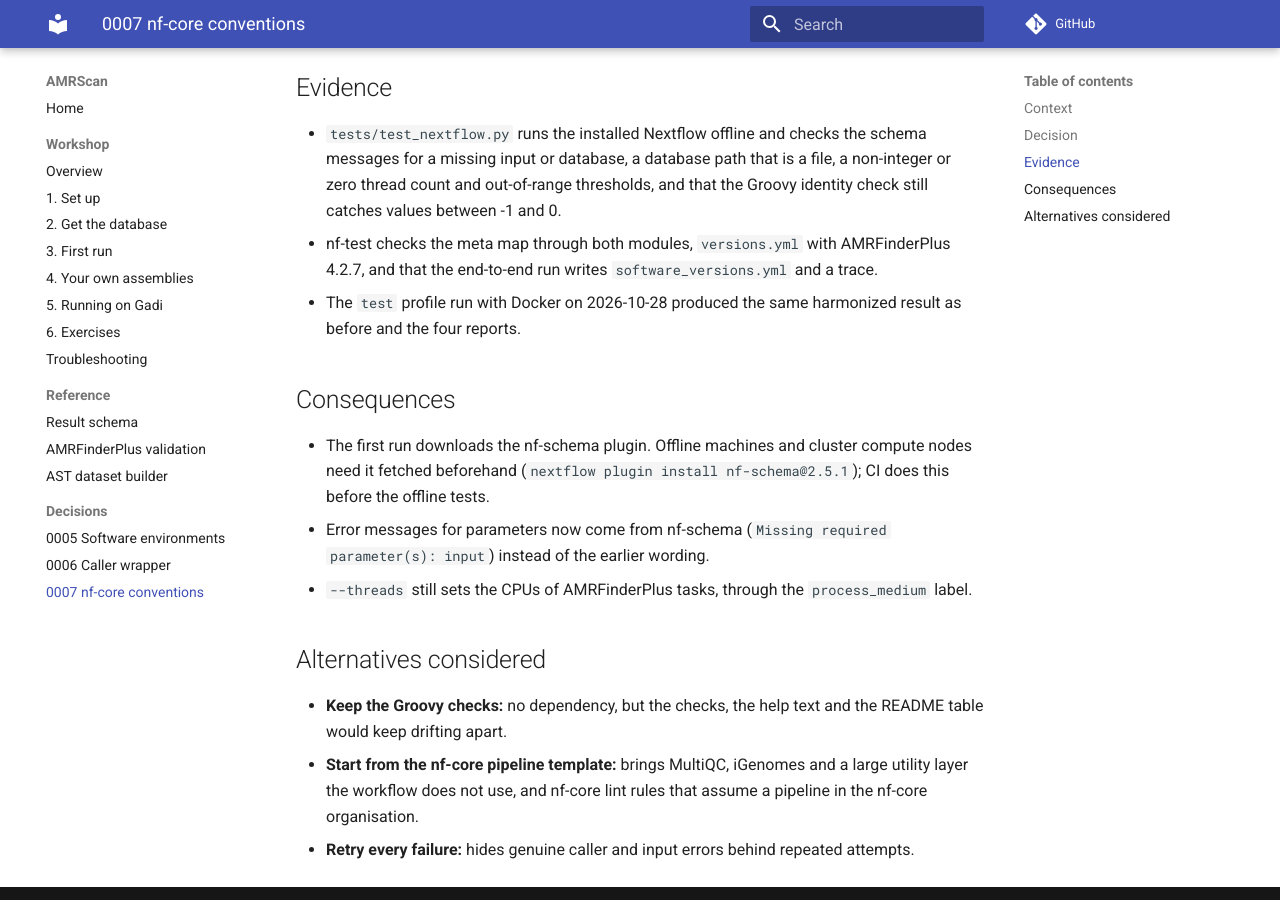
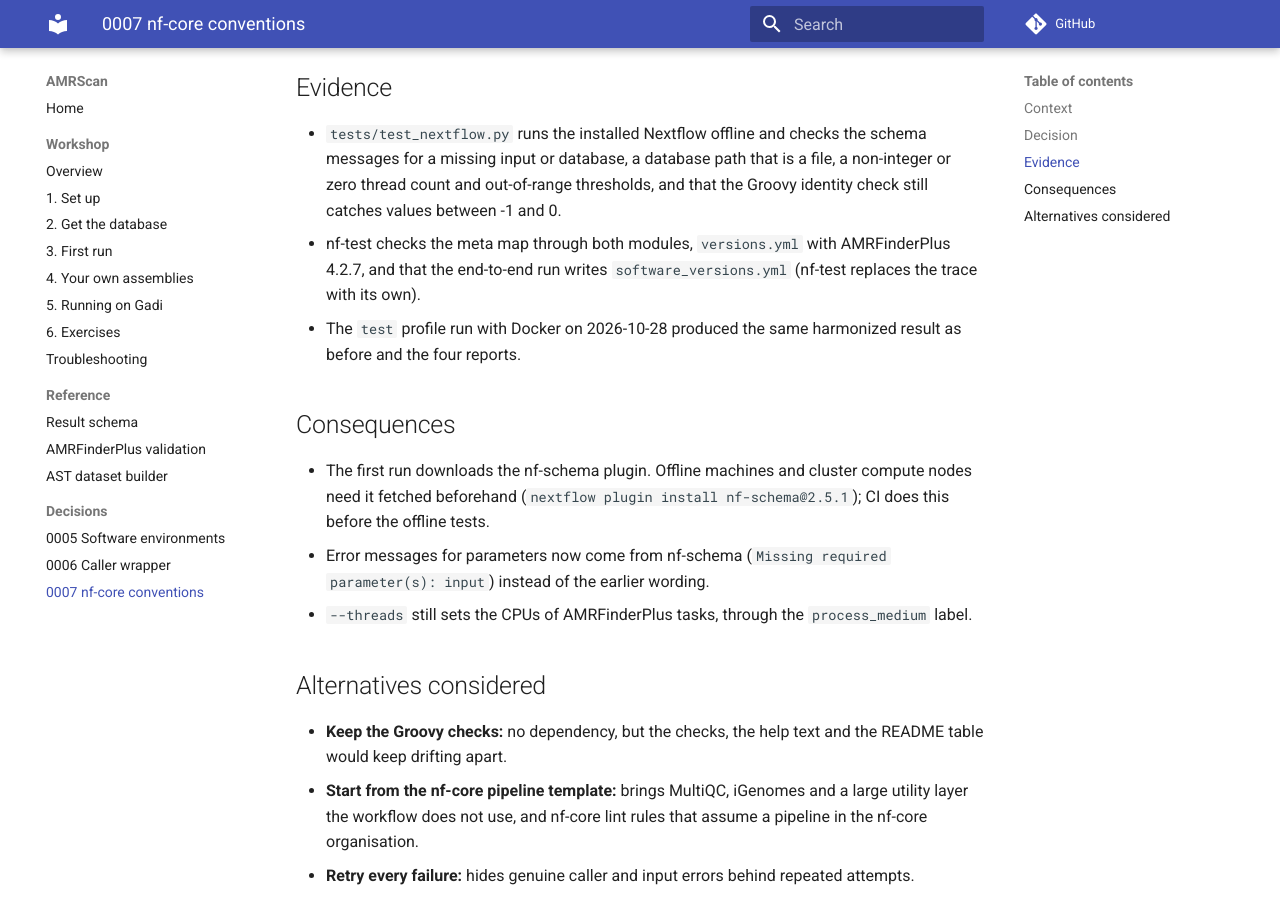
Before and after one commit to taowis/amrscan, an MkDocs documentation site: the page built from docs/decisions/0007-nf-core-conventions.md, in a window 1280 px wide and 900 px high, scrolled down 1146 px. Built offline with MkDocs 1.6.1 and Material for MkDocs 9.7.7, drawn with Linux system fonts in a browser that asks for light colours; comment, search, counter and statistics services are not loaded.

Commit message:
Read the schema error from stderr in nf-test; nf-test writes its own trace

```diff
--- a/docs/decisions/0007-nf-core-conventions.md
+++ b/docs/decisions/0007-nf-core-conventions.md
@@ -49,7 +49,7 @@ which on a shared cluster is an expected event, not an error in the data.
   and that the Groovy identity check still catches values between -1 and 0.
 - nf-test checks the meta map through both modules, `versions.yml` with
   AMRFinderPlus 4.2.7, and that the end-to-end run writes
-  `software_versions.yml` and a trace.
+  `software_versions.yml` (nf-test replaces the trace with its own).
 - The `test` profile run with Docker on 2026-10-28 produced the same
   harmonized result as before and the four reports.
 
```
Also changed, not shown: 2 other files.
